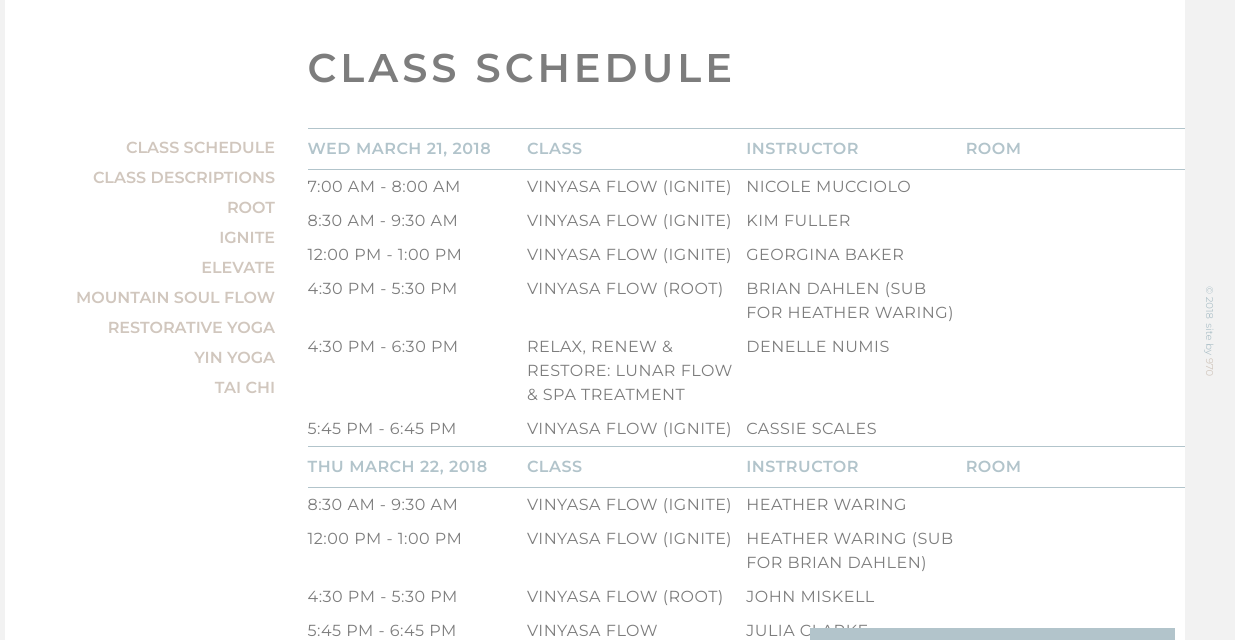
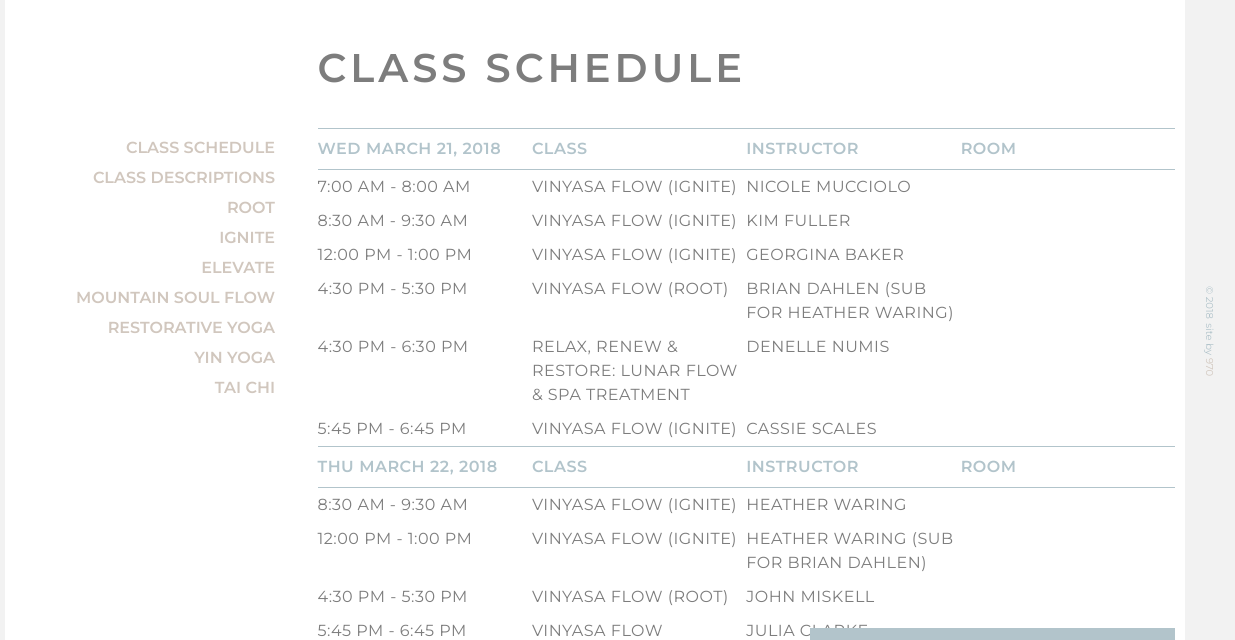
Before and after one commit to laura-brumm/mountain-soul-yoga, a website: page classes.html in a window 1280 px wide. Shown: the part 102-742 px from the top of the page, 45-1280 px from the left. Drawn offline with nearby package versions, Linux system fonts and the light colour scheme.

Commit message:
Add padding to Class Schedule and Classes

```diff
--- a/scss/_main.scss
+++ b/scss/_main.scss
@@ -673,11 +673,10 @@ form {
     weight: $font__bold;
   }
   letter-spacing: 4px;
-  padding: 100px 0 20px 0;
+  padding: 100px 0 20px 10px;
 }
 
 table {
-  max-width: 100%;
   width: 100%;
 
   thead {
@@ -709,9 +708,15 @@ table {
   }
 }
 
+.schedule__classes {
+  padding-left: 10px;
+  padding-right: 10px;
+}
+
 .description__classes {
   color: $color__gray;
-  margin-right: 10px;
+  padding-left: 10px;
+  padding-right: 10px;
 
   h3 {
     font: {
```
Also changed, not shown: style.css.
